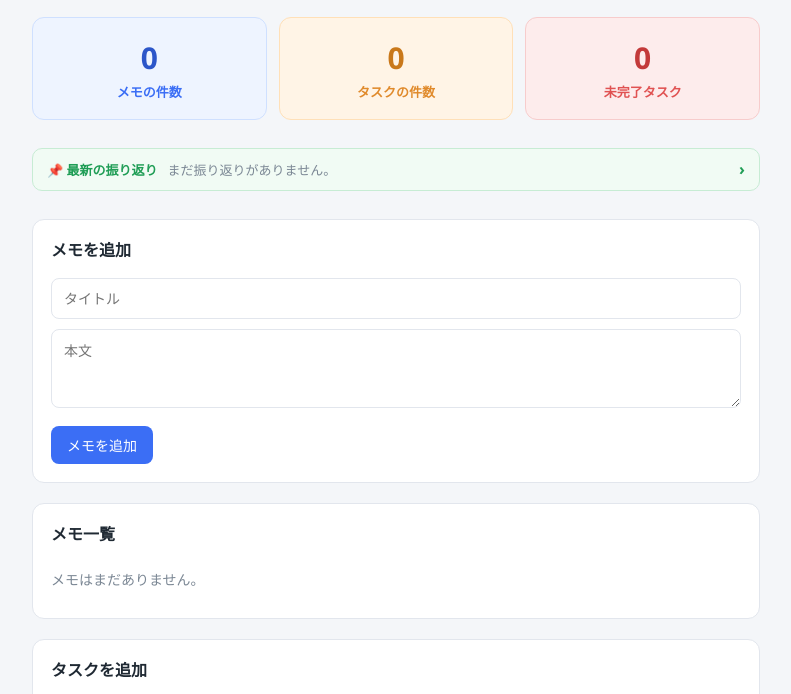
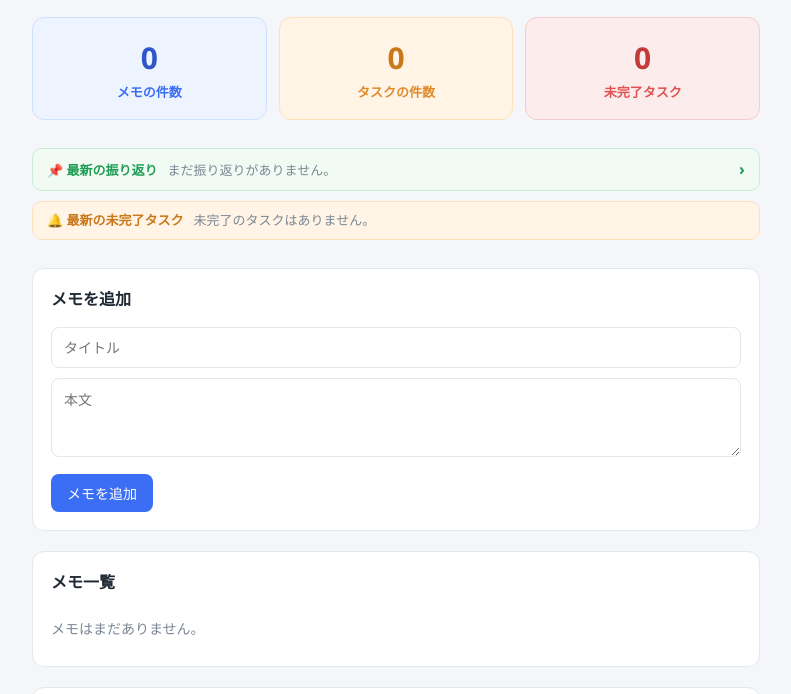
Before and after one commit to hikaru1147/secretary-app, a plain HTML site: page index.html in a window 1280 px wide. Shown: the part 87-781 px from the top of the page, without its empty margins (244-1035 px from the left). Drawn offline with Linux system fonts and the light colour scheme.

Commit message:
ダッシュボードに最新の未完了タスクを表示（振り返りの下）
Co-Authored-By: Claude Opus 4.8 <noreply@anthropic.com>

```diff
--- a/index.html
+++ b/index.html
@@ -86,6 +86,30 @@
     }
     .latest-refl .lr-date { color: var(--muted); font-size: 12px; white-space: nowrap; }
     .latest-refl .lr-empty { color: var(--muted); }
+    /* 振り返りパネルの直後にタスクパネルが続くので余白を詰める */
+    .latest-refl { margin-bottom: 10px; }
+
+    /* 最新の未完了タスク（1行コンパクト表示） */
+    .latest-task {
+      display: flex;
+      align-items: baseline;
+      flex-wrap: wrap;
+      gap: 6px 10px;
+      background: #fff4e6;
+      border: 1px solid #ffe0b8;
+      border-radius: 10px;
+      padding: 8px 14px;
+      margin-bottom: 28px;
+      font-size: 13px;
+    }
+    .latest-task .lt-head { font-weight: 700; color: #c9781a; white-space: nowrap; }
+    .latest-task .lt-body { display: contents; }
+    .latest-task .lt-text {
+      flex: 1; min-width: 120px; color: var(--text);
+      overflow: hidden; text-overflow: ellipsis; white-space: nowrap;
+    }
+    .latest-task .lt-date { color: var(--muted); font-size: 12px; white-space: nowrap; }
+    .latest-task .lt-empty { color: var(--muted); }
 
     /* 振り返り入力フォーム */
     .refl-week { display: block; margin-bottom: 10px; }
@@ -204,6 +228,12 @@
     <div class="latest-refl" id="latest-refl" onclick="goToReflList()" title="クリックで振り返り一覧へ移動">
       <span class="lr-head">📌 最新の振り返り</span>
       <span class="lr-body" id="latest-refl-body"><span class="lr-empty">まだ振り返りがありません。</span></span>
+    </div>
+
+    <!-- 最新の未完了タスク -->
+    <div class="latest-task" id="latest-task">
+      <span class="lt-head">🔔 最新の未完了タスク</span>
+      <span class="lt-body" id="latest-task-body"><span class="lt-empty">未完了のタスクはありません。</span></span>
     </div>
 
     <!-- メモ追加 -->
@@ -326,6 +356,17 @@
           <span class="lr-week">${esc(fmtWeek(r.week))}</span>
           <span class="lr-comment" title="${esc(r.comment)}">${esc(r.comment)}</span>
           <span class="lr-date">🕒 ${fmt(r.updatedAt || r.createdAt)}</span>`;
+      }
+
+      // 最新の未完了タスク（最近追加した未完了タスク = 未完了のうち先頭）
+      const ltBody = document.getElementById('latest-task-body');
+      const latestTask = tasks.find((t) => !t.done);
+      if (!latestTask) {
+        ltBody.innerHTML = '<span class="lt-empty">未完了のタスクはありません。</span>';
+      } else {
+        ltBody.innerHTML = `
+          <span class="lt-text" title="${esc(latestTask.text)}">${esc(latestTask.text)}</span>
+          <span class="lt-date">🕒 ${fmt(latestTask.createdAt)}</span>`;
       }
 
       // 振り返り一覧
```
